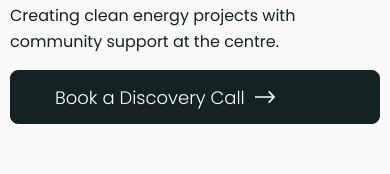
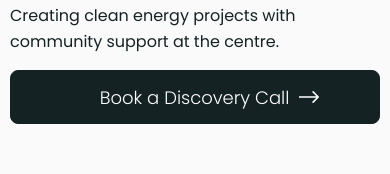
Before and after one commit to elghanbibadr/GoodRenewable, a React (Vite) app: page / in a window 390 px wide. Shown: the part 297-471 px from the top of the page. Built offline with nearby package versions, Linux system fonts and the light colour scheme.

Commit message:
more fix

```diff
--- a/src/componenet/Callout/Callout.jsx
+++ b/src/componenet/Callout/Callout.jsx
@@ -19,7 +19,7 @@ const Callout = (props) => {
 
       <div  className=' w-full md:w-fit mx-auto md:mt-10   md:row-start-3'>
 
-            <BookCallBtn setBookingPopUpOpen={props.setBookingPopUpOpen} fill='white' className='py-5 lg:relative lg:right-10  w-full sm3:w-fit text-center sm:pl-[4.4rem]  lg:py-6  lg:px-16 md:mt-10  book-discoveryCall-btn  mb-20  bg-black hover:bg-[#FAFAFA] hover:text-black text-white' text='Book a Discovery Call' />
+            <BookCallBtn setBookingPopUpOpen={props.setBookingPopUpOpen} fill='white' className='py-5   w-full sm3:w-fit px-16  lg:py-6  flex justify-center lg:px-16 md:mt-10  book-discoveryCall-btn  mb-20  bg-black hover:bg-[#FAFAFA] hover:text-black text-white' text='Book a Discovery Call' />
 
       </div>
       {/* data-aos="fade-down" data-aos-easing="linear" data-aos-duration="1500" */}
--- a/src/componenet/Hero/Hero.jsx
+++ b/src/componenet/Hero/Hero.jsx
@@ -10,7 +10,7 @@ const Hero = (props) =>  {
         <h1 className=' md:w-[70%] md:mt-20 lg:w-[80%]'>Harness the<strong className='power-underline' > Power</strong> <br className="md:hidden"/>   of Community Engagement for <strong className='strong--taller'>Renewable</strong> Energy Projects</h1>
         <p className='text-black my-6 lg:my-10  lg:w-1/3'>Creating clean energy projects  with   <br/>community support at the centre.</p>
 
-     <button onClick={handleBookingBtnClicked} className={` flex  rounded-[8px] px-6  items-center py-5   w-full text-center sm:pl-[4.4rem]  sm3:w-fit lg:py-6   lg:px-16 md:mt-10  book-discoveryCall-btn  mb-20  bg-black text-white hover:bg-[#FAFAFA] hover:text-black text-white' `}>
+     <button onClick={handleBookingBtnClicked} className={` flex justify-center  rounded-[8px] px-6  items-center py-5   w-full text-center sm:pl-[4.4rem]  sm3:w-fit lg:py-6   lg:px-16 md:mt-10  book-discoveryCall-btn  mb-20  bg-black text-white hover:bg-[#FAFAFA] hover:text-black text-white' `}>
     <span className='mr-4  font-[300] '>Book a Discovery Call</span>
 
      <svg  width="20" height="16"  viewBox="0 0 25 16" fill="none" xmlns="http://www.w3.org/2000/svg">
```
